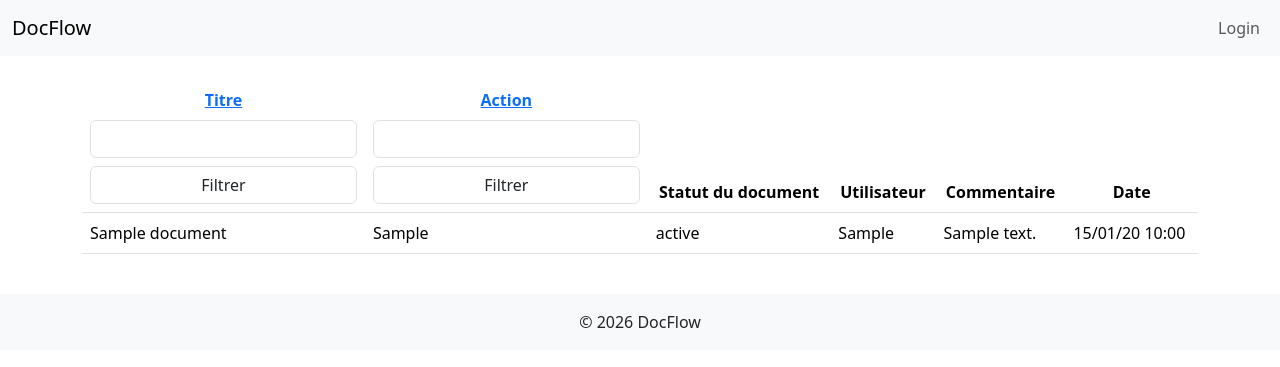
After one commit to DevBlocks42/DocFlow, a Django app: template apps/workflows/templates/workflows/index.html in a window 1280 px wide. The commit adds this page. Shown: the top 367 px of the page. Run offline with Django 3.2, Linux system fonts and the light colour scheme; the template is opened without the code that fills it: most values are stand-ins (such as "Sample title", 1, 10 or a date in 2020).

Commit message:
Correction filtrage par date; Ajout de la fonctionnalité de consultation des workflows avec tri/filtrage & pagination

```diff
--- a/apps/documents/templates/documents/index.html
+++ b/apps/documents/templates/documents/index.html
@@ -57,7 +57,7 @@
                     {% include "pagination/column_filter.html" with column_name='assigned_to__username' %}
                 </th>
                 <th>
-                    <a href="?sort_field=created_at&sort_order={% if sort_field == 'created_at' and sort_order == 'asc' %}desc{% else %}asc{% endif %}{% if filter_field and filter %}&filter_field={{ filter_field }}&filter={{ filter }}{% endif %}">
+                    <a href="?sort_field=created_at&sort_order={% if sort_field == 'created_at' and sort_order == 'asc' %}desc{% else %}asc{% endif %}{% if filter_field and filter %}&filter_field={{ filter_field }}&filter={{ filter|date:"d/m/y" }}{% endif %}">
                         Date de création
                         {% if sort_field == 'created_at' %}{% if sort_order == 'asc' %}▲{% else %}▼{% endif %}{% endif %}
                     </a>
--- /dev/null
+++ b/apps/workflows/templates/workflows/index.html
@@ -0,0 +1,56 @@
+{% extends "base.html" %}
+
+{% block title %}Historique{% endblock %}
+
+{% block content %}
+
+<div class='table-responsive'>
+    <table class='table'>
+        <thead class='text-center'>
+            <th>
+                <a href="?id={{ document_id }}&sort_field=document__title&sort_order={% if sort_field == 'document__title' and sort_order == 'asc' %}desc{% else %}asc{% endif %}{% if filter_field and filter %}&filter_field={{ filter_field }}&filter={{ filter|urlencode }}{% endif %}">
+                    Titre
+                    {% if sort_field == 'document__title' %}{% if sort_order == 'asc' %}▲{% else %}▼{% endif %}{% endif %}
+                </a>
+                {% include "pagination/column_filter.html" with column_name='document__title' %}
+            </th>
+            <th>
+                <a href="?id={{ document_id }}&sort_field=action&sort_order={% if sort_field == 'action' and sort_order == 'asc' %}desc{% else %}asc{% endif %}{% if filter_field and filter %}&filter_field={{ filter_field }}&filter={{ filter|urlencode }}{% endif %}">
+                    Action
+                    {% if sort_field == 'action' %}{% if sort_order == 'asc' %}▲{% else %}▼{% endif %}{% endif %}
+                </a>
+                {% include "pagination/column_filter.html" with column_name='action' %}
+            </th>
+            <th>Statut du document</th>
+            <th>Utilisateur</th>
+            <th>Commentaire</th>
+            <th>Date</th>
+        </thead>
+        <tbody class='justify-content-center'>
+            {% for workflow in page_obj %}
+                <tr>
+                    <td class='align-middle'>
+                        {{ workflow.document.title }}
+                    </td>
+                    <td class='align-middle'>
+                        {{ workflow.get_action_display }}
+                    </td>
+                    <td class='align-middle'>
+                        {{ workflow.document.get_status_display }}
+                    </td>
+                    <td class='align-middle'>
+                        {{ workflow.performed_by }}
+                    </td>
+                    <td class='align-middle'>
+                        {{ workflow.comment }}
+                    </td>
+                    <td class='align-middle'>
+                        {{ workflow.performed_at|date:'d/m/y H:i' }}
+                    </td>
+                </tr>
+            {% endfor %}
+        </tbody>
+    </table>
+</div>
+
+{% endblock %}
--- a/apps/workflows/urls.py
+++ b/apps/workflows/urls.py
@@ -1,6 +1,7 @@
 from django.urls import path
-from .views import create_workflow
+from .views import create_workflow, read_workflow
 
 urlpatterns = [
-    path('new/', create_workflow, name='new-workflow')
+    path('new/', create_workflow, name='new-workflow'),
+    path('index/', read_workflow, name='read-workflow')
 ]
--- a/templates/pagination/column_filter.html
+++ b/templates/pagination/column_filter.html
@@ -1,6 +1,9 @@
 
 <form class='form-inline mx-auto' method='GET'>
     <input type='hidden' name='filter_field' value='{{ column_name }}'>
-        <input class='form-control mt-2' type='text' name='filter' value="{% if filter_field == column_name %}{{ filter|default:'' }}{% endif %}">
+    {% if document_id %}
+        <input type='hidden' name='id' value='{{ document_id }}'>
+    {% endif %}
+        <input class='form-control mt-2' type='text' name='filter' value="{% if filter_field == column_name %}{{ filter|date:"d/m/y"|default:filter }}{% endif %}">
     <input class='form-control mt-2' type='submit' value='Filtrer'>
 </form>
```
Also changed, not shown: apps/utils/paginators.py (+18 -2 lines), apps/workflows/services/workflows_service.py (+10 -0 lines), apps/workflows/views.py (+35 -3 lines), templates/pagination/pagination.html (+4 -4 lines).
